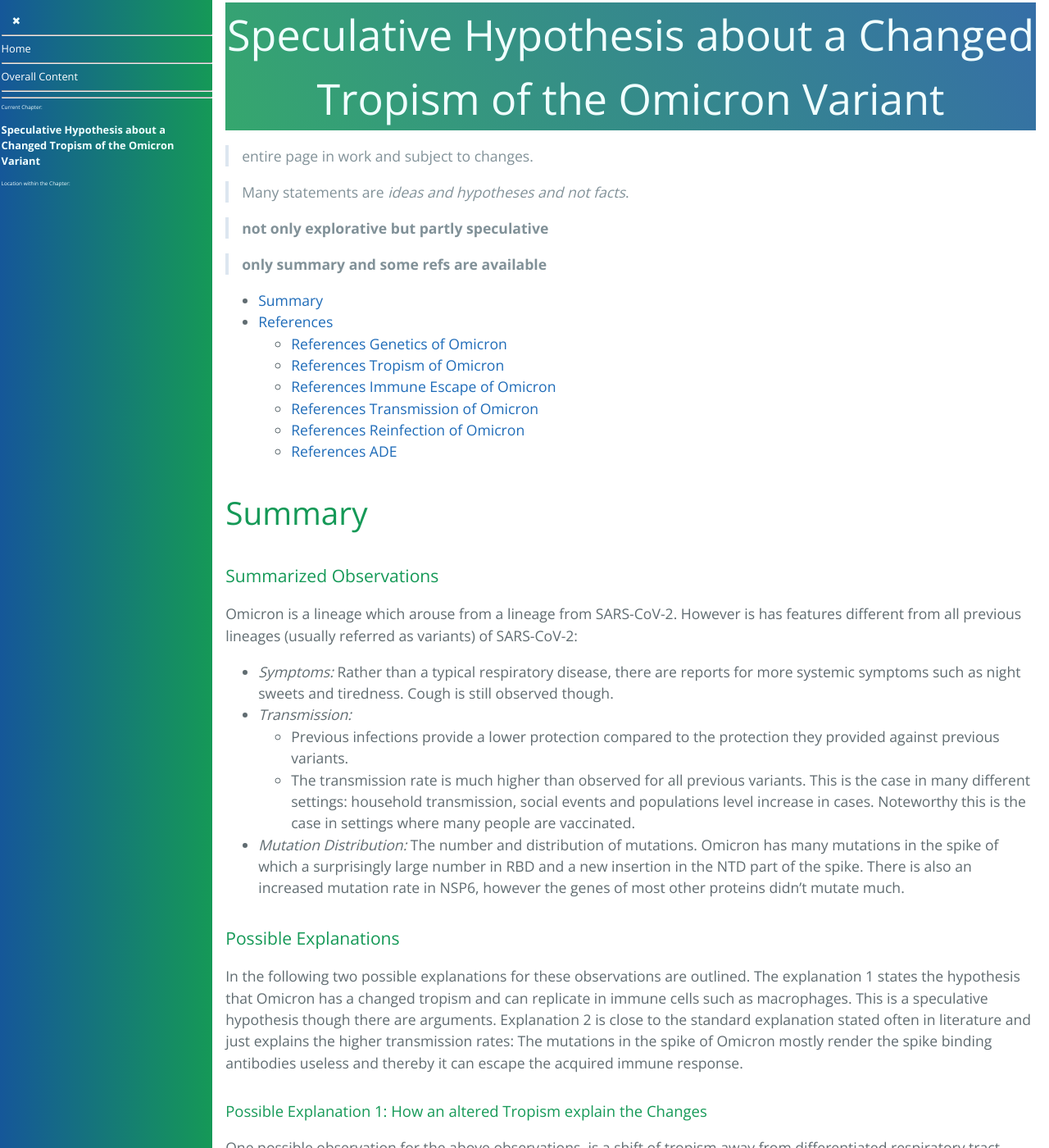
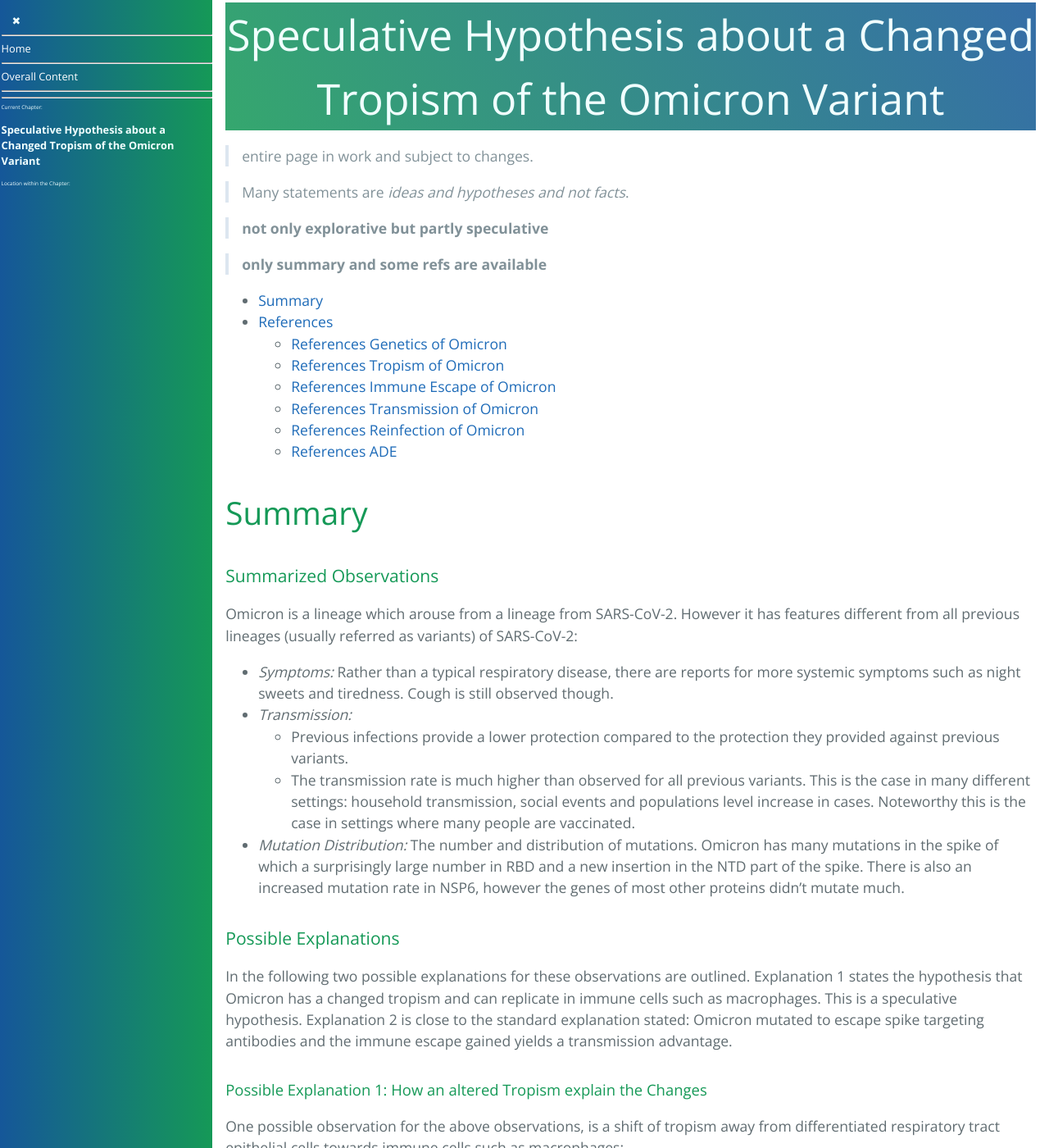
Before and after one commit to forestgrape/coronavirus, a Jekyll site: the page built from 2_biological/omicron.md, in a window 1280 px wide and 1400 px high. Shown: the whole window at 82% size. Built offline with Jekyll 4.4.1, drawn with Linux system fonts in a browser that asks for light colours; our own code applies the rules of GitHub Pages for plain Markdown files.

Commit message:
formulations

```diff
--- a/2_biological/omicron.md
+++ b/2_biological/omicron.md
@@ -22,7 +22,7 @@
 ## Summary
 
 ##### Summarized Observations
-Omicron is a lineage which arouse from a lineage from SARS-CoV-2. However is has features different from all previous lineages (usually referred as variants) of SARS-CoV-2:
+Omicron is a lineage which arouse from a lineage from SARS-CoV-2. However it has features different from all previous lineages (usually referred as variants) of SARS-CoV-2:
 * *Symptoms:* Rather than a typical respiratory disease, there are reports for more systemic symptoms such as night sweets and tiredness. Cough is still observed though.
 * *Transmission:*
   * Previous infections provide a lower protection compared to the protection they provided against previous variants.
@@ -30,7 +30,7 @@ Omicron is a lineage which arouse from a lineage from SARS-CoV-2. However is has
 * *Mutation Distribution:* The number and distribution of mutations. Omicron has many mutations in the spike of which a surprisingly large number in RBD and a new insertion in the NTD part of the spike. There is also an increased mutation rate in NSP6, however the genes of most other proteins didn't mutate much.
 
 ##### Possible Explanations
-In the following two possible explanations for these observations are outlined. The explanation 1 states the hypothesis that Omicron has a changed tropism and can replicate in immune cells such as macrophages. This is a speculative hypothesis though there are arguments. Explanation 2 is close to the standard explanation stated often in literature and just explains the higher transmission rates: The mutations in the spike of Omicron mostly render the spike binding antibodies useless and thereby it can escape the acquired immune response.
+In the following two possible explanations for these observations are outlined. Explanation 1 states the hypothesis that Omicron has a changed tropism and can replicate in immune cells such as macrophages. This is a speculative hypothesis. Explanation 2 is close to the standard explanation stated: Omicron mutated to escape spike targeting antibodies and the immune escape gained yields a  transmission advantage.
 
 ###### Possible Explanation 1: How an altered Tropism explain the Changes
 One possible observation for the above observations, is a shift of tropism away from differentiated respiratory tract epithelial cells towards immune cells such as macrophages:
```
